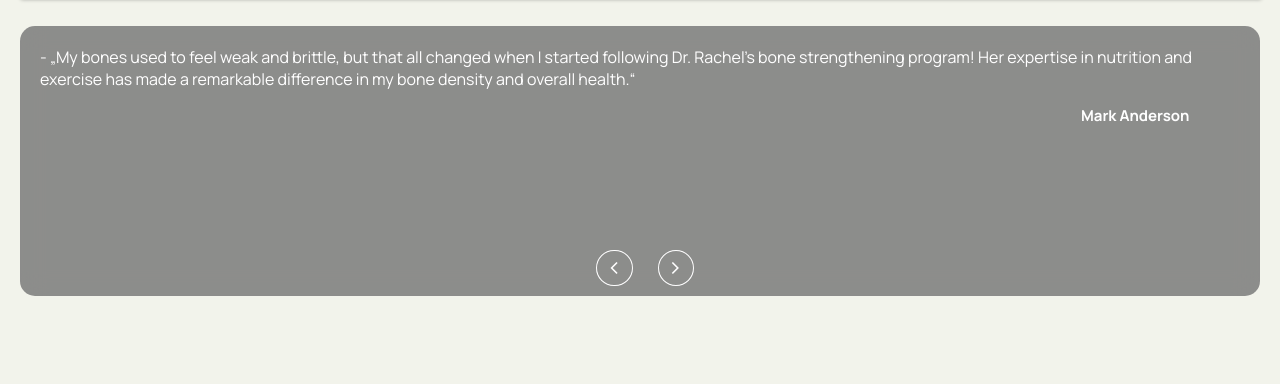
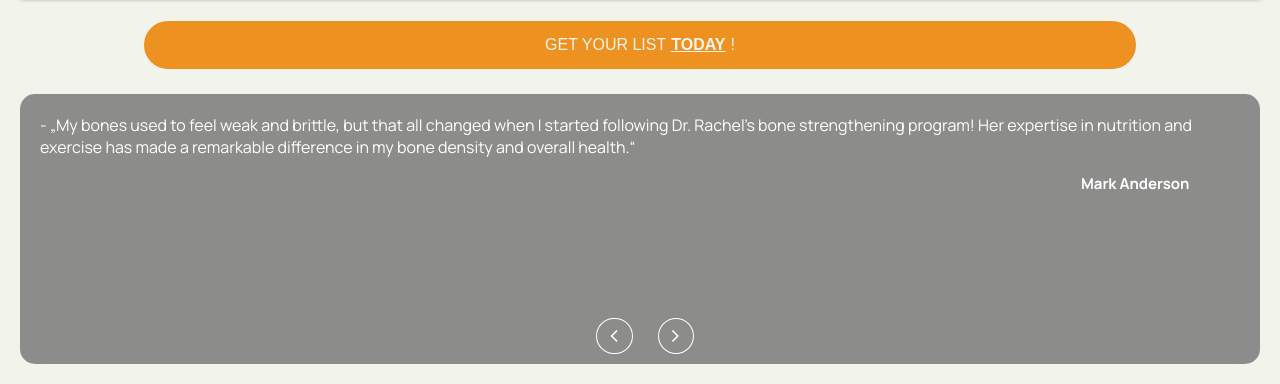
Before and after one commit to giochagelishvili/optinpage, a plain HTML site: page index.html in a window 1280 px wide. Shown: the part 2028-2412 px from the top of the page. Before the commit the page ends 2344 px from the top, so only its background shows below. Drawn offline with nearby package versions, Linux system fonts and the light colour scheme.

Commit message:
add poster button

```diff
--- a/index.html
+++ b/index.html
@@ -63,7 +63,7 @@
                 <form action="" class="flex-column">
                     <input placeholder="Full Name" type="text" name="name-input">
                     <input placeholder="Email" type="email" name="email-input">
-                    <button type="submit" id="get-your-list-button" class="flex-row" href="#">YES, GIVE ME MY LIST <span class="now"> NOW </span> !</button>
+                    <button type="submit" class="get-your-list-button" class="flex-row" href="#">YES, GIVE ME MY LIST <span class="now"> NOW </span> !</button>
                 </form>
             </section>
             <section id="active-users-section">
@@ -83,6 +83,10 @@
             <section id="product-section" class="flex-column">
                 <div class="poster-container">
                     <img id="poster" src="img/poster.webp" alt="">
+                    <button id="poster-button" type="submit" class="get-your-list-button flex-row">
+                        GET YOUR LIST
+                        <span class="now"> TODAY </span> !
+                    </button>
                 </div>
                 <div class="customer-comment-container flex-column">
                     <p class="customer-comment">
--- a/style.css
+++ b/style.css
@@ -156,7 +156,7 @@ input {
     box-shadow: 1px 1px 4px 0px rgba(0,0,0,0.45);
 }
 
-#get-your-list-button {
+.get-your-list-button {
     font-size: 1.6rem;
     text-transform: uppercase;
     text-decoration: none;
@@ -229,6 +229,12 @@ input {
     box-shadow: 1px 1px 4px 0px rgba(0,0,0,0.45);
 }
 
+#poster-button {
+    background-color: #ED9121;
+    width: 80%;
+    margin: 2rem auto;
+}
+
 .customer-comment-container {
     border-radius: 15px;
     color: #ffffff;
@@ -246,7 +252,6 @@ input {
     backdrop-filter: blur(12px);
 
     padding: 2rem 1rem 6rem 2rem;
-    margin-top: 2rem;
 }
 
 .customer-comment {
```
